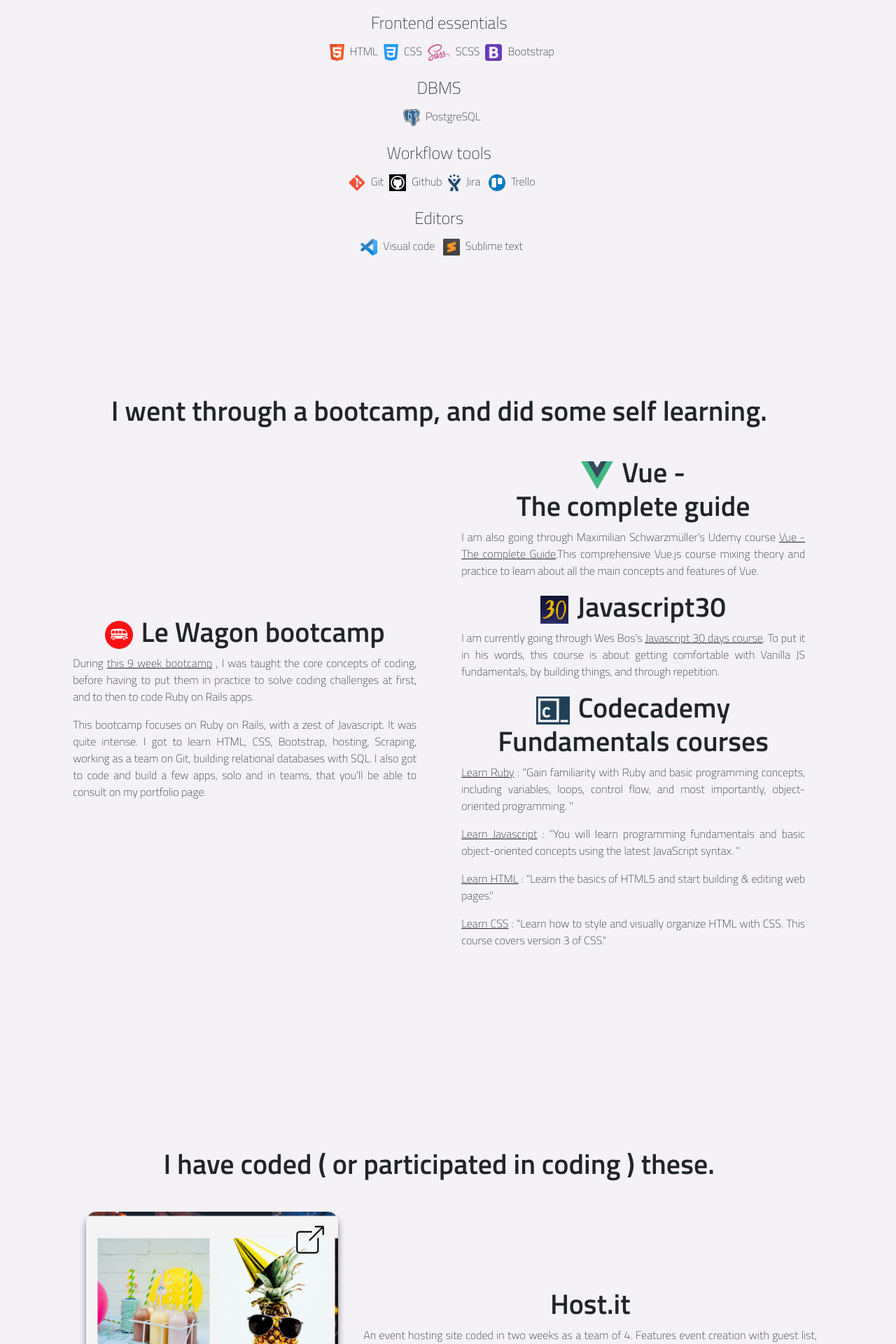
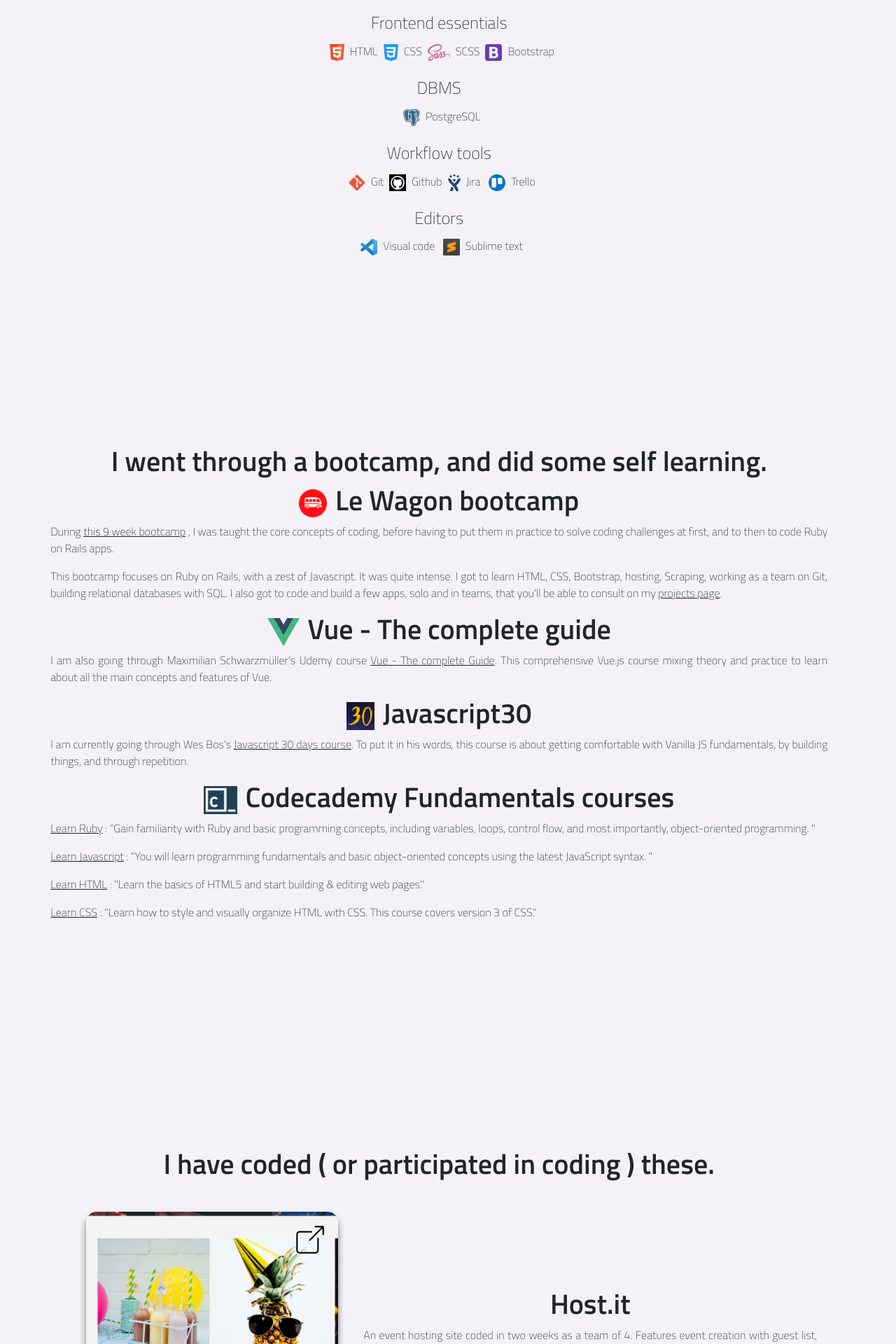
Before and after one commit to louisaude/portfoliolouis, a Jekyll site: the page built from index.html, in a window 1280 px wide. Shown: the part 3067-4987 px from the top of the page at 70% size. Built offline with Jekyll 4.4.1, drawn with Linux system fonts in a browser that asks for light colours; some web fonts are replaced.

Commit message:
restyled learnings sections and added email link

```diff
--- a/assets/css/cv.scss
+++ b/assets/css/cv.scss
@@ -8,8 +8,12 @@
     height: 100%;
     padding-top: 2em;
   }
-  a {
-    // margin: 2em;
+  .cv-links {
+    display: flex;
+    flex-direction: column;
+    a {
+      margin: 1em;
+    }
   }
 }
 
--- a/assets/css/schools.scss
+++ b/assets/css/schools.scss
@@ -3,23 +3,13 @@
   height: 100vh;
   flex-direction: column;
   justify-content: center;
-}
-
-.schoolsrow {
-display: flex;
-  .schoolscolumn {
-  width: 50%;
-  display:flex;
-  flex-direction: column;
-  justify-content: center;
-  padding:2em;
-    .schoolbox {
-      display: flex;
-      flex-direction: column;
-      img {
-        height: 1em;
-        padding-right: 0.3em;
-      }
-    }
+  text-align: center;
+  img {
+    height: 1em;
+    padding-right: 0.3em;
+  }
+  a {
+    margin: 0;
+    padding: 0;
   }
 }
--- a/index.html
+++ b/index.html
@@ -116,16 +116,13 @@ layout: page
   </div>
 </section>
 
-<!-- learning -->
+<!-- learning   -->
 <section>
-  <div class="schools">
+  <div class="container schools">
     <h1>I went through a bootcamp, and did some self learning.</h1>
-    <div class="container schoolsrow">
-      <div class="schoolscolumn">
-        <div class="schoolbox">
     <h1>
-            <img src="assets/logos/lewagonlogo.png" alt="lewagon logo" />Le
-            Wagon bootcamp
+      <img src="assets/logos/lewagonlogo.png" alt="lewagon logo" />Le Wagon
+      bootcamp
     </h1>
     <p>
       During
@@ -134,22 +131,20 @@ layout: page
         target="_blank"
         >this 9 week bootcamp</a
       >
-            , I was taught the core concepts of coding, before having to put
-            them in practice to solve coding challenges at first, and to then to
-            code Ruby on Rails apps.
+      , I was taught the core concepts of coding, before having to put them in
+      practice to solve coding challenges at first, and to then to code Ruby on
+      Rails apps.
     </p>
-          This bootcamp focuses on Ruby on Rails, with a zest of Javascript. It
-          was quite intense. I got to learn HTML, CSS, Bootstrap, hosting,
-          Scraping, working as a team on Git, building relational databases with
-          SQL. I also got to code and build a few apps, solo and in teams, that
-          you'll be able to consult on my portfolio page.
-        </div>
-      </div>
-      <div class="schoolscolumn">
-        <div class="schoolbox">
+    <p>
+      This bootcamp focuses on Ruby on Rails, with a zest of Javascript. It was
+      quite intense. I got to learn HTML, CSS, Bootstrap, hosting, Scraping,
+      working as a team on Git, building relational databases with SQL. I also
+      got to code and build a few apps, solo and in teams, that you'll be able
+      to consult on my <a href="/#projects">projects page</a>.
+    </p>
     <h1>
-            <img src="assets/logos/vueicon.png" alt="JS30 Icon" />Vue - <br />
-            The complete guide
+      <img src="assets/logos/vueicon.png" alt="JS30 Icon" />Vue - The complete
+      guide
     </h1>
     <p>
       I am also going through Maximilian Schwarzmüller's Udemy course
@@ -157,40 +152,28 @@ layout: page
         href="https://www.udemy.com/course/vuejs-2-the-complete-guide/"
         target="_blank"
         >Vue - The complete Guide</a
-            >.This comprehensive Vue.js course mixing theory and practice to
-            learn about all the main concepts and features of Vue.
+      >. This comprehensive Vue.js course mixing theory and practice to learn
+      about all the main concepts and features of Vue.
     </p>
-        </div>
-        <div class="schoolbox">
-          <h1>
-            <img src="assets/logos/JS30icon.png" alt="JS30 Icon" />Javascript30
-          </h1>
+    <h1><img src="assets/logos/JS30icon.png" alt="JS30 Icon" />Javascript30</h1>
     <p>
       I am currently going through Wes Bos's
       <a href="https://javascript30.com/" target="_blank"
         >Javascript 30 days course</a
-            >. To put it in his words, this course is about getting comfortable
-            with Vanilla JS fundamentals, by building things, and through
-            repetition.
+      >. To put it in his words, this course is about getting comfortable with
+      Vanilla JS fundamentals, by building things, and through repetition.
     </p>
-        </div>
-        <div class="schoolbox">
     <h1>
-            <img
-              src="assets/logos/codecademy.png"
-              alt="codecademy icon"
-            />Codecademy <br />
+      <img src="assets/logos/codecademy.png" alt="codecademy icon" />Codecademy
       Fundamentals courses
     </h1>
     <p>
-            <a
-              href="https://www.codecademy.com/learn/learn-ruby"
-              target="_blank"
+      <a href="https://www.codecademy.com/learn/learn-ruby" target="_blank"
         >Learn Ruby</a
       >
-            : "Gain familiarity with Ruby and basic programming concepts,
-            including variables, loops, control flow, and most importantly,
-            object-oriented programming. "
+      : "Gain familiarity with Ruby and basic programming concepts, including
+      variables, loops, control flow, and most importantly, object-oriented
+      programming. "
     </p>
     <p>
       <a
@@ -205,19 +188,15 @@ layout: page
       <a href="https://www.codecademy.com/learn/learn-css" target="_blank"
         >Learn HTML</a
       >
-            : "Learn the basics of HTML5 and start building & editing web
-            pages."
+      : "Learn the basics of HTML5 and start building & editing web pages."
     </p>
     <p>
       <a href="https://www.codecademy.com/learn/learn-css" target="_blank"
         >Learn CSS</a
       >
-            : "Learn how to style and visually organize HTML with CSS. This
-            course covers version 3 of CSS."
+      : "Learn how to style and visually organize HTML with CSS. This course
+      covers version 3 of CSS."
     </p>
-        </div>
-      </div>
-    </div>
   </div>
 </section>
 
@@ -364,6 +343,9 @@ layout: page
 <section id="cv">
   <div class="container cv-pdf">
     <embed src="assets/CV 2021.pdf" />
+    <div class="cv-links">
       <a href="assets/CV 2021.pdf" download> Download PDF</a>
+      <a href="mailto:louis@aude.pro">Send me an email</a>
+    </div>
   </div>
 </section>
```
Lines whose indentation alone changed are shown as unchanged.
